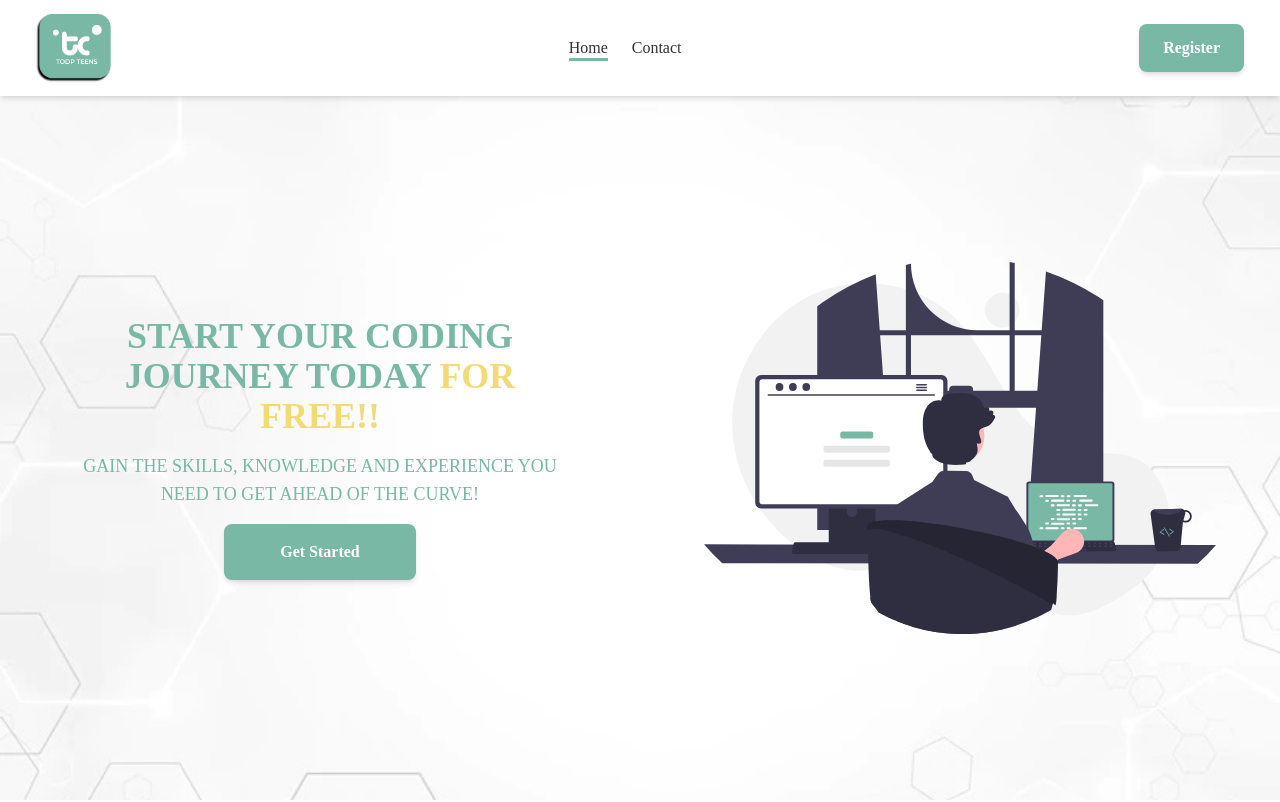
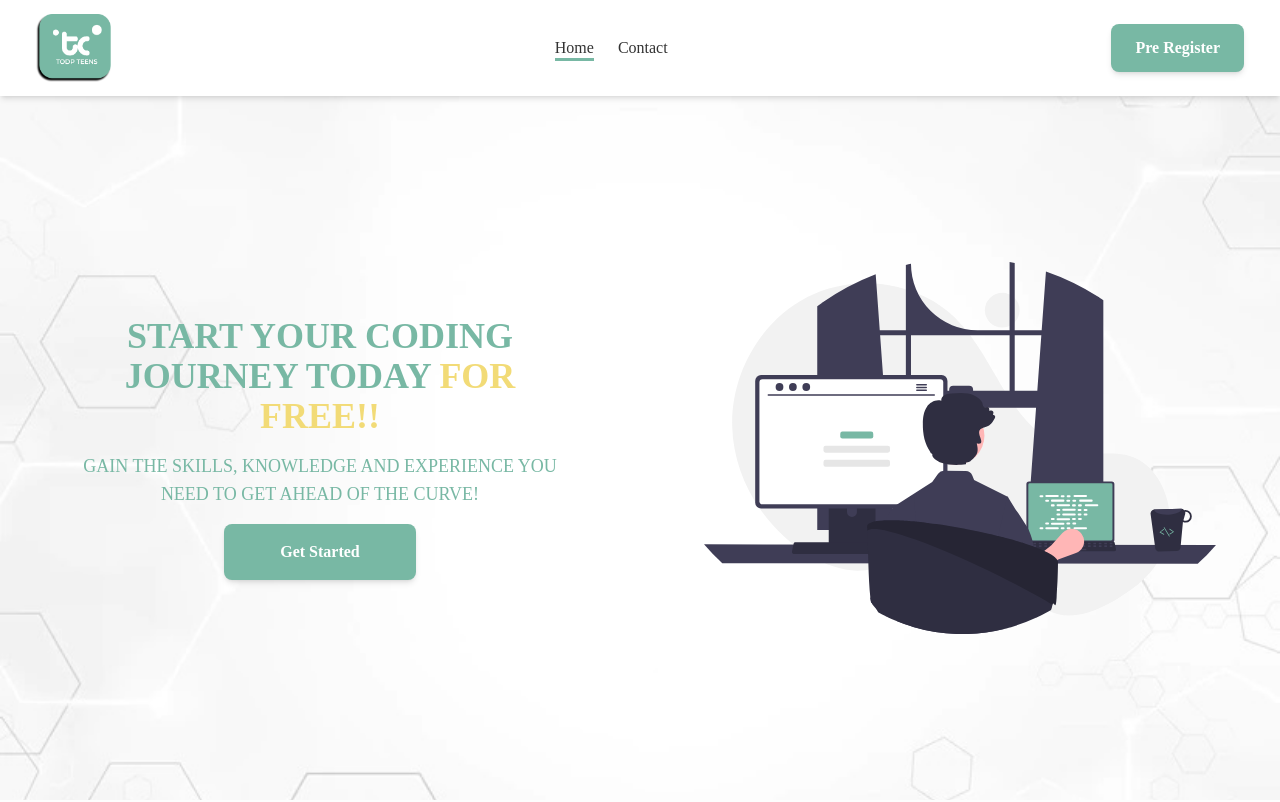
Before and after one commit to godstimedev/techclub-landing-page, a React (Create React App) app: page / in a window 1280 px wide. Shown: the top 802 px of the page. Built offline with nearby package versions, Linux system fonts and the light colour scheme; no server answers.

Commit message:
updated navbar, removed register button
Register button has been replaced with pre register button

```diff
--- a/src/components/Navbar.jsx
+++ b/src/components/Navbar.jsx
@@ -31,11 +31,19 @@ function Navbar() {
 					</li>
 				</ul>
 				<ul className=" hidden md:flex md:items-center">
-					<Link to="registration">
+				{/*	<Link to="registration">
 						<button className=" py-3 px-6  bg-[#78B8A4] hover:opacity-80 focus:ring-[#333] focus:ring-offset-[#78B8A4] text-[#fff]  mx-auto transition ease-in duration-200 text-center text-base font-semibold shadow-md focus:outline-none    rounded-lg">
 							Register
 						</button>
+					</Link>  */}
+
+                                          <Link to="2022-bootcamp">
+						<button className=" py-3 px-6  bg-[#78B8A4] hover:opacity-80 focus:ring-[#333] focus:ring-offset-[#78B8A4] text-[#fff]  mx-auto transition ease-in duration-200 text-center text-base font-semibold shadow-md focus:outline-none    rounded-lg">
+							Pre Register
+						</button>
 					</Link>
+
+
 				</ul>
 				<div onClick={handleNav} className="block md:hidden">
 					{nav ? (
@@ -66,11 +74,18 @@ function Navbar() {
 						</li>
 					</ul>
 					<ul className="" onClick={handleNav}>
-						<Link to="registration">
-							<button className="py-3 px-6  bg-[#FFFBBD] hover:opacity-80 focus:ring-[#333] focus:ring-offset-[#333] text-[#333] w-[30%] mx-auto transition ease-in duration-200 text-center text-base font-semibold shadow-md focus:outline-none   rounded-lg">
-								Register
-							</button>
-						</Link>
+						{/*	<Link to="registration">
+						<button className=" py-3 px-6  bg-[#78B8A4] hover:opacity-80 focus:ring-[#333] focus:ring-offset-[#78B8A4] text-[#fff]  mx-auto transition ease-in duration-200 text-center text-base font-semibold shadow-md focus:outline-none    rounded-lg">
+							Register
+						</button>
+					</Link>  */}
+
+                                          <Link to="2022-bootcamp">
+						<button className=" py-3 px-6  bg-[#78B8A4] hover:opacity-80 focus:ring-[#333] focus:ring-offset-[#78B8A4] text-[#fff]  mx-auto transition ease-in duration-200 text-center text-base font-semibold shadow-md focus:outline-none    rounded-lg">
+							Pre Register
+						</button>
+					</Link>
+
 					</ul>
 				</div>
 			</nav>
```
